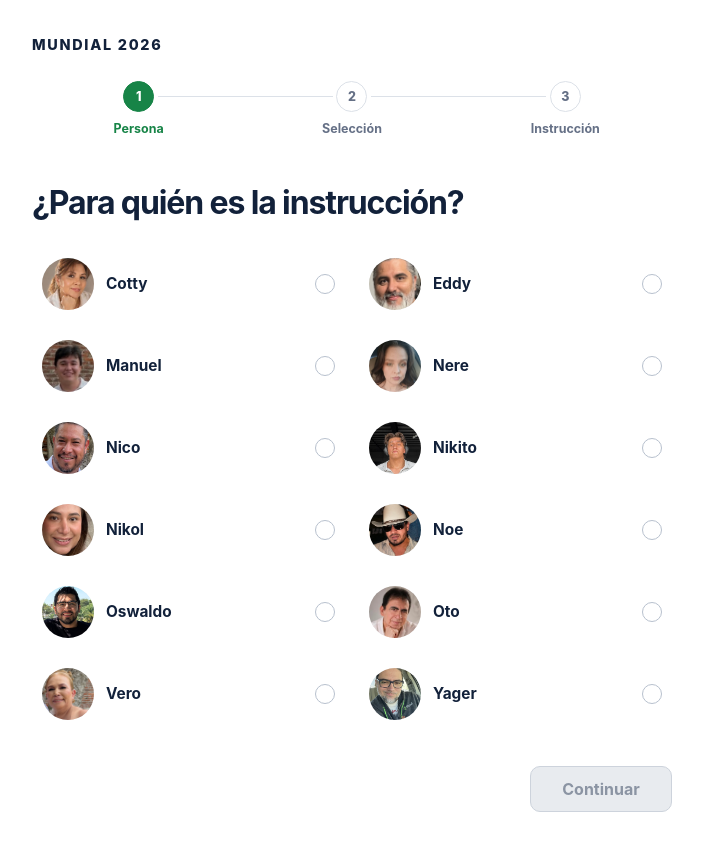
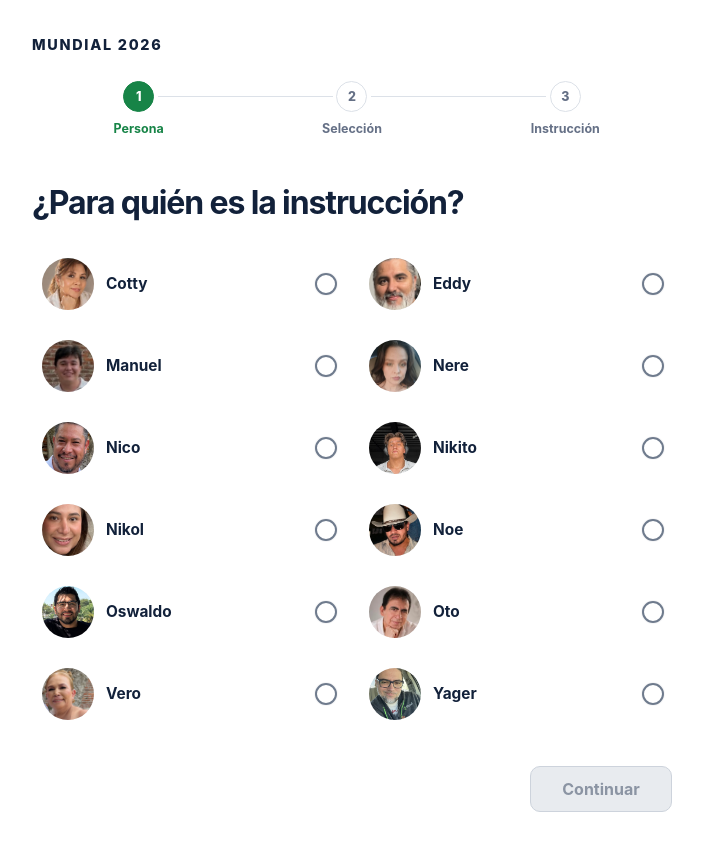
Before and after one commit to elyager/datos-del-mundial-2026, a plain HTML site: page docs/index.html in a window 1280 px wide. Shown: the whole page, without its empty margins (288-991 px from the left). Drawn offline with Linux system fonts and the light colour scheme; no server answers.

Commit message:
Improve radio button contrast

```diff
--- a/docs/styles.css
+++ b/docs/styles.css
@@ -5,6 +5,7 @@
   --muted: #657086;
   --border: #dce1e8;
   --border-strong: #b8c1ce;
+  --control-border: #6f7b8d;
   --accent: #178447;
   --accent-soft: #edf8f1;
   --danger: #b42318;
@@ -191,20 +192,23 @@ button {
 
 .option-check {
   display: grid;
-  width: 20px;
-  height: 20px;
+  width: 22px;
+  height: 22px;
   place-items: center;
-  border: 1px solid var(--border-strong);
+  border: 2px solid var(--control-border);
   border-radius: 50%;
   color: transparent;
+  background: #fff;
   font-size: 0.72rem;
   font-weight: 900;
+  box-shadow: 0 0 0 1px rgb(18 33 58 / 4%);
 }
 
 .is-selected .option-check {
-  border-color: var(--accent);
+  border-color: #0f6f3a;
   color: #fff;
   background: var(--accent);
+  box-shadow: 0 0 0 3px rgb(23 132 71 / 14%);
 }
 
 .selected-person {
```
